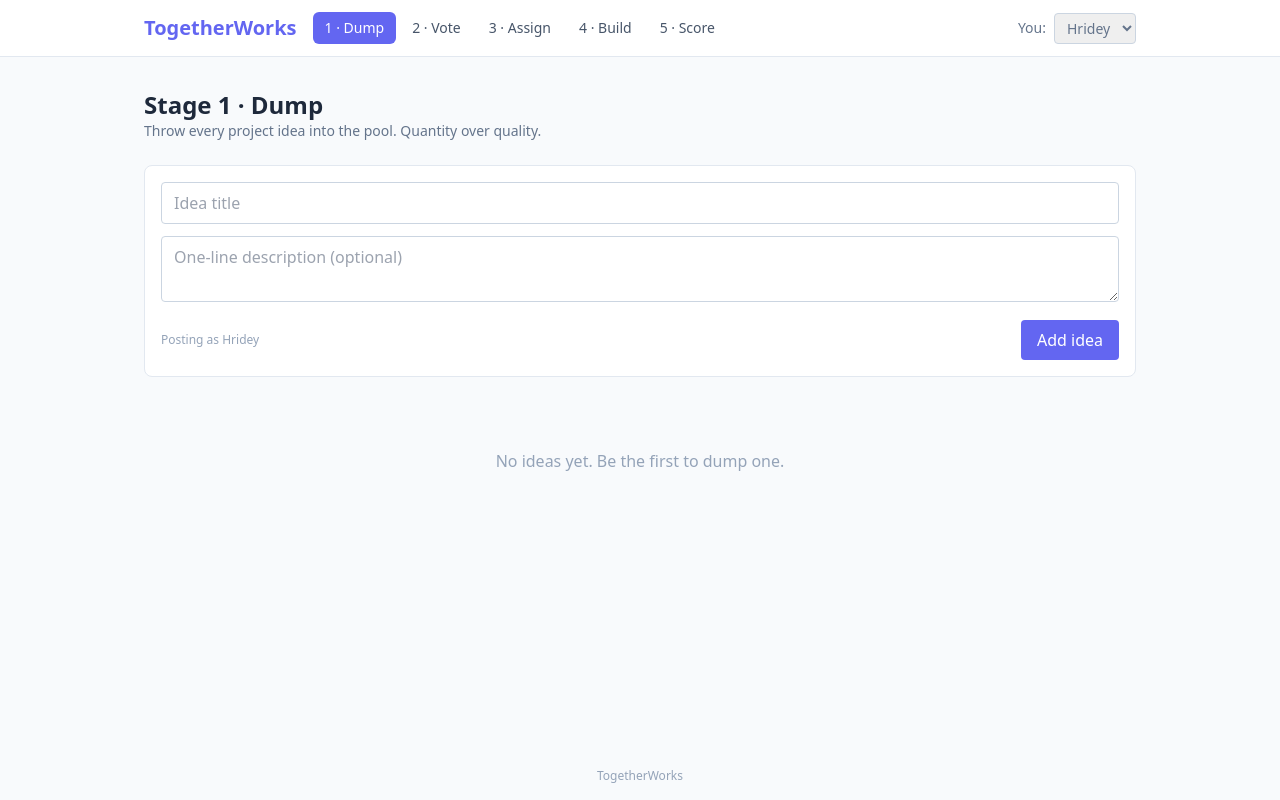
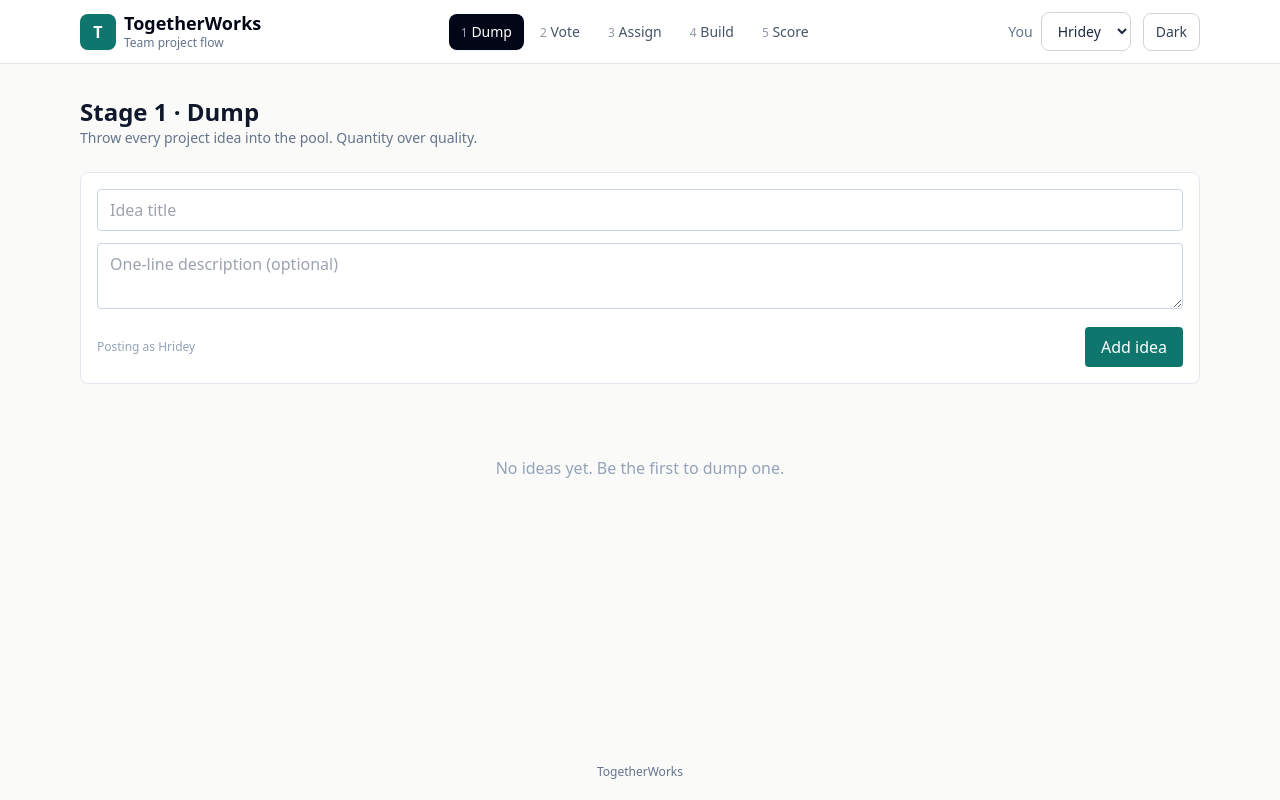
Before and after one commit to hrideymarwah15/TogetherWorks, a React (Vite) app: page / in a window 1280 px wide. Built offline with nearby package versions, Linux system fonts and the light colour scheme.

Commit message:
Add a dark mode toggle

```diff
--- a/src/App.jsx
+++ b/src/App.jsx
@@ -18,12 +18,12 @@ export default function App() {
     : Score;
 
   return (
-    <div className="min-h-screen flex flex-col">
+    <div className="min-h-screen flex flex-col bg-stone-50 text-slate-900 transition-colors dark:bg-slate-950 dark:text-slate-100">
       <Navbar />
-      <main className="flex-1 max-w-5xl w-full mx-auto px-4 py-8">
+      <main className="flex-1 max-w-6xl w-full mx-auto px-4 py-6 sm:py-8">
         <Page />
       </main>
-      <footer className="text-center text-xs text-slate-400 py-4">
+      <footer className="text-center text-xs text-slate-500 py-5 dark:text-slate-500">
         TogetherWorks
       </footer>
     </div>
--- a/src/components/Navbar.jsx
+++ b/src/components/Navbar.jsx
@@ -1,44 +1,68 @@
 import { useApp } from "../context/AppContext.jsx";
 
 const STAGES = [
-  { id: 1, label: "1 · Dump" },
-  { id: 2, label: "2 · Vote" },
-  { id: 3, label: "3 · Assign" },
-  { id: 4, label: "4 · Build" },
-  { id: 5, label: "5 · Score" },
+  { id: 1, label: "Dump" },
+  { id: 2, label: "Vote" },
+  { id: 3, label: "Assign" },
+  { id: 4, label: "Build" },
+  { id: 5, label: "Score" },
 ];
 
 export default function Navbar() {
-  const { stage, setStage, members, currentMember, setCurrentMember } = useApp();
+  const {
+    stage,
+    setStage,
+    members,
+    currentMember,
+    setCurrentMember,
+    theme,
+    toggleTheme,
+  } = useApp();
 
   return (
-    <header className="bg-white border-b border-slate-200 sticky top-0 z-10">
-      <div className="max-w-5xl mx-auto px-4 py-3 flex flex-wrap items-center gap-4">
-        <h1 className="text-xl font-bold text-brand">TogetherWorks</h1>
+    <header className="bg-white/95 border-b border-stone-200 sticky top-0 z-10 backdrop-blur dark:bg-slate-950/90 dark:border-slate-800">
+      <div className="max-w-6xl mx-auto px-4 py-3 flex flex-wrap items-center gap-3">
+        <button
+          onClick={() => setStage(1)}
+          className="flex items-center gap-2 text-left"
+          aria-label="Go to Stage 1"
+        >
+          <span className="grid place-items-center w-9 h-9 rounded-lg bg-brand text-white font-bold shadow-sm">
+            T
+          </span>
+          <span>
+            <span className="block text-lg font-bold text-slate-950 leading-tight dark:text-white">
+              TogetherWorks
+            </span>
+            <span className="block text-xs text-slate-500 dark:text-slate-400">
+              Team project flow
+            </span>
+          </span>
+        </button>
 
-        <nav className="flex gap-1 flex-1 flex-wrap">
+        <nav className="flex gap-1 flex-1 flex-wrap justify-start lg:justify-center">
           {STAGES.map((s) => (
             <button
               key={s.id}
               onClick={() => setStage(s.id)}
               className={
-                "px-3 py-1.5 rounded-md text-sm font-medium transition " +
+                "px-3 py-2 rounded-lg text-sm font-medium transition " +
                 (stage === s.id
-                  ? "bg-brand text-white"
-                  : "text-slate-600 hover:bg-slate-100")
+                  ? "bg-slate-950 text-white shadow-sm dark:bg-white dark:text-slate-950"
+                  : "text-slate-600 hover:bg-stone-100 dark:text-slate-300 dark:hover:bg-slate-900")
               }
             >
-              {s.label}
+              <span className="text-xs opacity-60">{s.id}</span> {s.label}
             </button>
           ))}
         </nav>
 
-        <label className="text-sm text-slate-500 flex items-center gap-2">
-          You:
+        <label className="text-sm text-slate-500 flex items-center gap-2 dark:text-slate-400">
+          <span>You</span>
           <select
             value={currentMember}
             onChange={(e) => setCurrentMember(e.target.value)}
-            className="border border-slate-300 rounded px-2 py-1 text-sm"
+            className="border border-stone-300 bg-white text-slate-800 rounded-lg px-3 py-2 text-sm focus:outline-none focus:ring-2 focus:ring-brand/30 dark:bg-slate-900 dark:border-slate-700 dark:text-slate-100"
           >
             {members.map((m) => (
               <option key={m} value={m}>
@@ -47,6 +71,13 @@ export default function Navbar() {
             ))}
           </select>
         </label>
+
+        <button
+          onClick={toggleTheme}
+          className="border border-stone-300 bg-white text-slate-700 px-3 py-2 rounded-lg text-sm font-medium hover:bg-stone-100 transition dark:bg-slate-900 dark:border-slate-700 dark:text-slate-100 dark:hover:bg-slate-800"
+        >
+          {theme === "dark" ? "Light" : "Dark"}
+        </button>
       </div>
     </header>
   );
--- a/src/context/AppContext.jsx
+++ b/src/context/AppContext.jsx
@@ -1,4 +1,4 @@
-import { createContext, useContext, useMemo, useState } from "react";
+import { createContext, useContext, useEffect, useMemo, useState } from "react";
 
 export const AppContext = createContext(null);
 
@@ -8,10 +8,20 @@ export function useApp() {
   return ctx;
 }
 
+function getInitialTheme() {
+  if (typeof window === "undefined") return "light";
+  const savedTheme = window.localStorage.getItem("theme");
+  if (savedTheme === "light" || savedTheme === "dark") return savedTheme;
+  return window.matchMedia("(prefers-color-scheme: dark)").matches
+    ? "dark"
+    : "light";
+}
+
 export function AppProvider({ children }) {
   const [members] = useState(["Hridey", "Aarav", "Riya"]);
   const [currentMember, setCurrentMember] = useState("Hridey");
   const [stage, setStage] = useState(1);
+  const [theme, setTheme] = useState(getInitialTheme);
 
   const [ideas, setIdeas] = useState([]);
   const [votes, setVotes] = useState({});
@@ -19,6 +29,11 @@ export function AppProvider({ children }) {
 
   const [tasks, setTasks] = useState([]);
   const [scores, setScores] = useState({});
+
+  useEffect(() => {
+    document.documentElement.classList.toggle("dark", theme === "dark");
+    window.localStorage.setItem("theme", theme);
+  }, [theme]);
 
   const addIdea = (title, desc) => {
     if (!title.trim()) return;
@@ -66,6 +81,10 @@ export function AppProvider({ children }) {
     if (topId) setStage(3);
   };
 
+  const toggleTheme = () => {
+    setTheme((prev) => (prev === "dark" ? "light" : "dark"));
+  };
+
   const value = useMemo(
     () => ({
       members,
@@ -73,6 +92,8 @@ export function AppProvider({ children }) {
       setCurrentMember,
       stage,
       setStage,
+      theme,
+      toggleTheme,
       ideas,
       addIdea,
       removeIdea,
@@ -85,7 +106,7 @@ export function AppProvider({ children }) {
       scores,
       setScores,
     }),
-    [members, currentMember, stage, ideas, votes, winnerId, tasks, scores]
+    [members, currentMember, stage, theme, ideas, votes, winnerId, tasks, scores]
   );
 
   return <AppContext.Provider value={value}>{children}</AppContext.Provider>;
--- a/src/index.css
+++ b/src/index.css
@@ -2,7 +2,15 @@
 @tailwind components;
 @tailwind utilities;
 
+html {
+  color-scheme: light;
+}
+
+html.dark {
+  color-scheme: dark;
+}
+
 body {
-  @apply bg-slate-50 text-slate-800 antialiased;
+  @apply bg-stone-50 text-slate-900 antialiased transition-colors dark:bg-slate-950 dark:text-slate-100;
   font-family: ui-sans-serif, system-ui, -apple-system, sans-serif;
 }
--- a/tailwind.config.js
+++ b/tailwind.config.js
@@ -1,10 +1,15 @@
-/** @type {import('tailwindcss').Config} */
 export default {
+  darkMode: "class",
   content: ["./index.html", "./src/**/*.{js,jsx}"],
   theme: {
     extend: {
       colors: {
-        brand: "#6366f1",
+        brand: {
+          DEFAULT: "#0f766e",
+          light: "#14b8a6",
+          dark: "#5eead4",
+        },
+        accent: "#f97316",
       },
     },
   },
```
